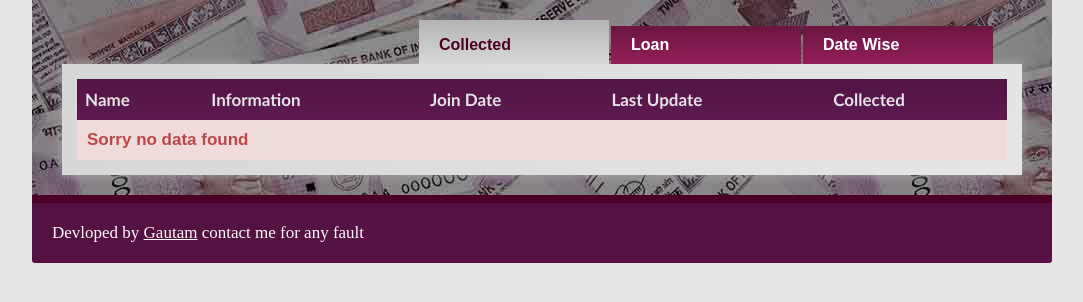
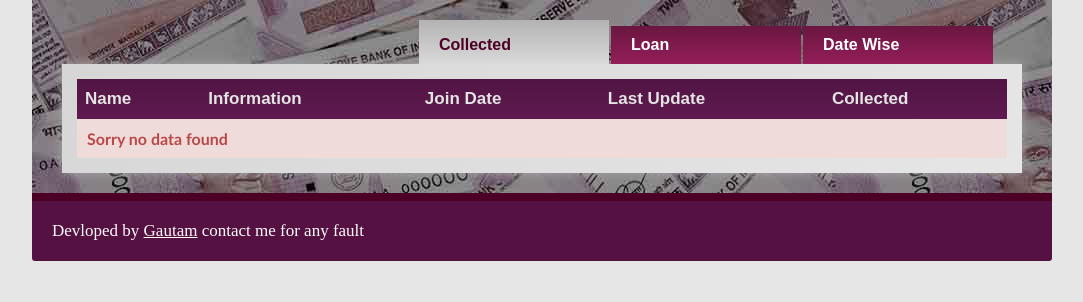
Before and after one commit to gautam0x/money-collection-record, a PHP site: page / in a window 1280 px wide. Shown: the part 263-565 px from the top of the page, without its empty margins (98-1181 px from the left). Run offline with PHP 8.4, Linux system fonts and the light colour scheme; the visitor is signed in with stand-in values (Sample User, id 1).

Commit message:
Change font size in table

```diff
--- a/css/forums_and_tables.css
+++ b/css/forums_and_tables.css
@@ -96,17 +96,17 @@ Basic form style to take data as input
     padding: 10px 8px;
 	background-color:#5f194f;
     background-image: linear-gradient(0deg ,#5f194f,#511543);
+	    font-family:sans-serif;
 	text-align:left;
 	font-size: 17px;
-	font-family: "Gill Sans", "Gill Sans MT", "Myriad Pro", "DejaVu Sans Condensed", Helvetica, Arial, sans-serif;
 	color: #E4E4E4;
 }
 .index-table tr td
 {
     padding: 10px 10px;
 	text-align:left;
-    font-family:sans-serif;
-    font-size: 17px;
+		font-family: "Gill Sans", "Gill Sans MT", "Myriad Pro", "DejaVu Sans Condensed", Helvetica, Arial, sans-serif;
+    font-size: 16px;
     font-weight: bold;
     color:#2f2f2f;
 }
```
